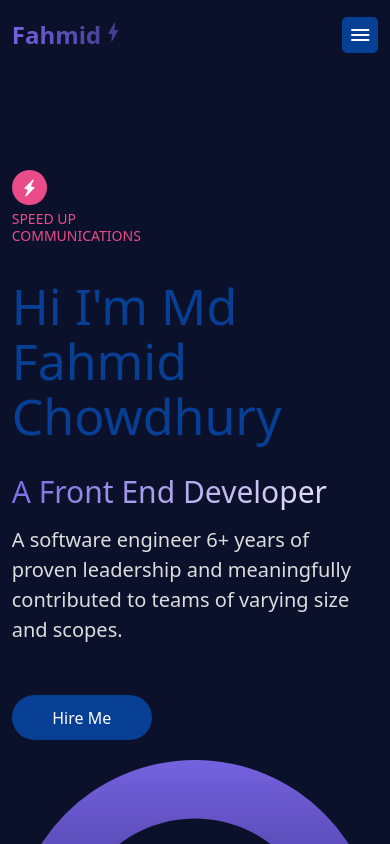
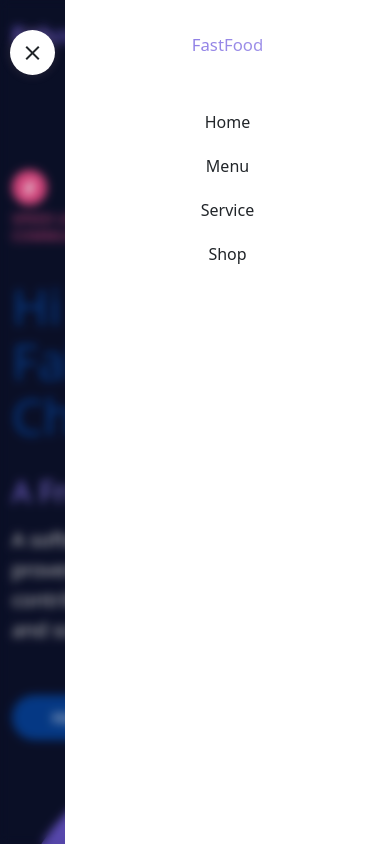
Before and after one commit to kiisi/md_fahmid_portfolio, a React (Create React App) app: page / in a window 390 px wide. Both pictures are taken after a click on the element "menu". Shown: the top 844 px of the page. Built offline with nearby package versions, Linux system fonts and the light colour scheme.

Commit message:
Adding mobile Navbar

```diff
--- a/src/components/Navbar/Navbar.css
+++ b/src/components/Navbar/Navbar.css
@@ -36,6 +36,143 @@
     pointer-events: none;
 }
 
+.mobile-nav{
+    height: 100vh;
+    width:100%;
+    max-width: 40rem;
+    position:fixed;
+    top:0;
+    right:-40rem;
+    display:none;
+    z-index:1000;
+}
+.mobile-nav.nav-slide-effect-in{
+    animation: slide-effect-in 300ms linear;
+}
+@keyframes slide-effect-in{
+    to{
+        right:0;
+    }
+}
+.mobile-nav.nav-slide-effect-out{
+    animation: slide-effect-out 400ms linear;
+    animation-delay:250ms;
+}
+@keyframes slide-effect-out{
+    to{
+        right:-40rem;
+    }
+}
+.mobile-nav-close-wrapper{
+    padding-top:3rem;
+    width:4.5rem;
+    margin-right: 1rem;
+    margin-left: 1rem;
+}
+
+.mobile-nav-close{
+    height:4.5rem;
+    width:4.5rem;
+    background:#fff;
+    border-radius:50%;
+    opacity:0;
+    transform: scale(0);
+    display:grid;
+    place-items:center;
+    box-shadow:0 0 10px 2px rgba(226, 176, 176, 0.1);
+    transition: 250ms ease;
+}
+.mobile-nav-close.show{
+    opacity:1;
+    transform: scale(1);
+
+}
+
+.mobile-nav-content{
+    background:#fff;
+    flex:1;
+    padding:0 1rem;
+    padding-top: 3.5rem;
+
+}
+.mobile-nav-menu{
+    padding-top: 2rem;
+    display:grid;
+    place-items: center;
+    font-size:1.6rem;
+    font-weight: 400;
+}
+
+
+.mobile-nav-menu div{
+    padding:1rem;
+}
+.nav-modal{
+    height:100vh;
+    width:100%;
+    background:rgba(0,0,0,.1);
+    backdrop-filter: blur(5px);
+    position:fixed;
+    top:0;
+    left:0;
+    z-index:999;
+    display:none;
+}
+
+
+.mobile-nav-util{
+    display:flex;
+    align-items: center;
+    padding:.5rem 1rem;
+    background:#eee;
+    border-radius: .5rem;
+    border:1px solid #999;
+    width:100%;
+}
+.mobile-nav-util-search{
+    display:flex;
+    align-items: center;
+    flex:1;
+    width:100%;
+}
+.mobile-nav-util-search span{
+    color:#999;
+}
+.mobile-nav-util-cart{
+    display:flex;
+}
+.mobile-nav-util-cart img{
+    margin-right:.3rem;
+}
+.mobile-nav-util-cart-num{
+    height:2rem;
+    width:2rem;
+    display:grid;
+    place-items: center;
+    border-radius: 50%;
+    color:#fff;
+    background:red;
+    transform: translateY(-1.2rem);
+}
+.mobile-nav-util-search input{
+    margin-right: 7px;
+    height:25px;
+    background: none;
+    border-color:transparent;
+    border-right:1px solid #aaa;
+    color:#999;
+    padding-right: .5rem;
+    width:100%;
+}
+
+.mobile-nav-header{
+    display:grid;
+    place-items:center;
+    padding-bottom: 2rem;
+}
+
+
+
 @media screen and (max-width:768px){
     .nav-links{
         display:none;
@@ -43,4 +180,7 @@
     .nav-menu-icon{
         display:grid;
     }
+    .mobile-nav{
+        display:flex;
+    }
 }
--- a/src/components/Navbar/Navbar.js
+++ b/src/components/Navbar/Navbar.js
@@ -1,8 +1,49 @@
-import React from 'react'
+import React,{useState, useRef} from 'react'
 import './Navbar.css'
 
 const Navbar = () => {
+
+
+  const [click, setClick] = useState(false)
+  const mobileNavRef = useRef()
+  const mobileNavCloseRef = useRef()
+
+  const menuHandler = () =>{
+    setClick(!click)
+    let mobileNav = mobileNavRef.current
+    let mobileNavClose = mobileNavCloseRef.current
+
+
+    mobileNav.classList.remove("nav-slide-effect-out")
+    mobileNav.classList.add("nav-slide-effect-in")
+    mobileNav.addEventListener('animationend',()=>{
+      mobileNav.style.right = '0';
+      mobileNavClose.classList.add('show')
+    })
+
+
+
+  }
+
+  const closeHandler = () =>{
+    setClick(!click)
+    let mobileNav = mobileNavRef.current
+    let mobileNavClose = mobileNavCloseRef.current
+
+
+    mobileNavClose.classList.remove('show')
+
+    mobileNav.classList.remove("nav-slide-effect-in")
+    mobileNav.classList.add("nav-slide-effect-out")
+    mobileNav.addEventListener('animationend',()=>{
+      mobileNav.style.right = '-40rem';
+      mobileNavClose.classList.remove('show')
+
+    })
+  }
+
   return (
+    <>
     <div className="max-wrapper">
         <nav className="nav">
             <div className="nav-header">Fahmid<span className="material-icons">bolt</span></div>
@@ -12,11 +53,33 @@ const Navbar = () => {
                 <div className="nav-links-item">Skills</div>
                 <div className="nav-links-item">Contact</div>
             </div>
-            <div className="nav-menu-icon">
+            <div className="nav-menu-icon" onClick={menuHandler}>
             <span className="material-icons">menu</span>
             </div>
         </nav>
     </div>
+
+    <nav className="mobile-nav" ref={mobileNavRef}>
+        <div className="mobile-nav-close-wrapper">
+          <div className="mobile-nav-close" onClick={closeHandler} ref={mobileNavCloseRef}>
+            <span className="material-icons">close</span>
+          </div>
+        </div>
+        <div className="mobile-nav-content">
+          <div className="nav-header mobile-nav-header">
+            <h2><span>Fast</span>Food</h2>
+          </div>
+          <div className="mobile-nav-menu">
+              <div>Home</div>
+              <div>Menu</div>
+              <div>Service</div>
+              <div>Shop</div>
+            </div>
+        </div>
+      </nav>
+      <div className="nav-modal"style={{display: click ? 'block' : 'none'}} onClick={closeHandler}></div>
+
+    </>
   )
 }
 
```
